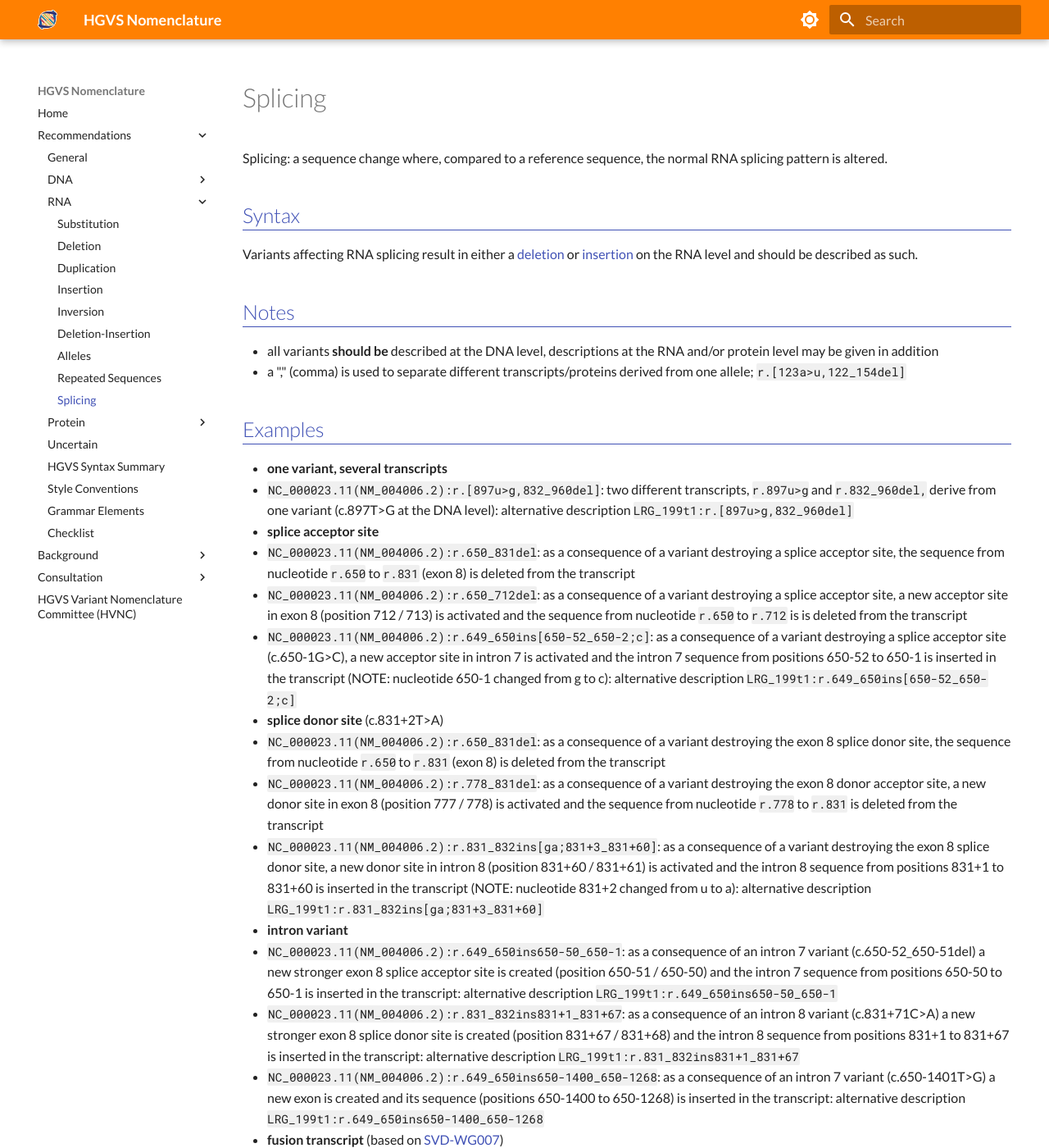
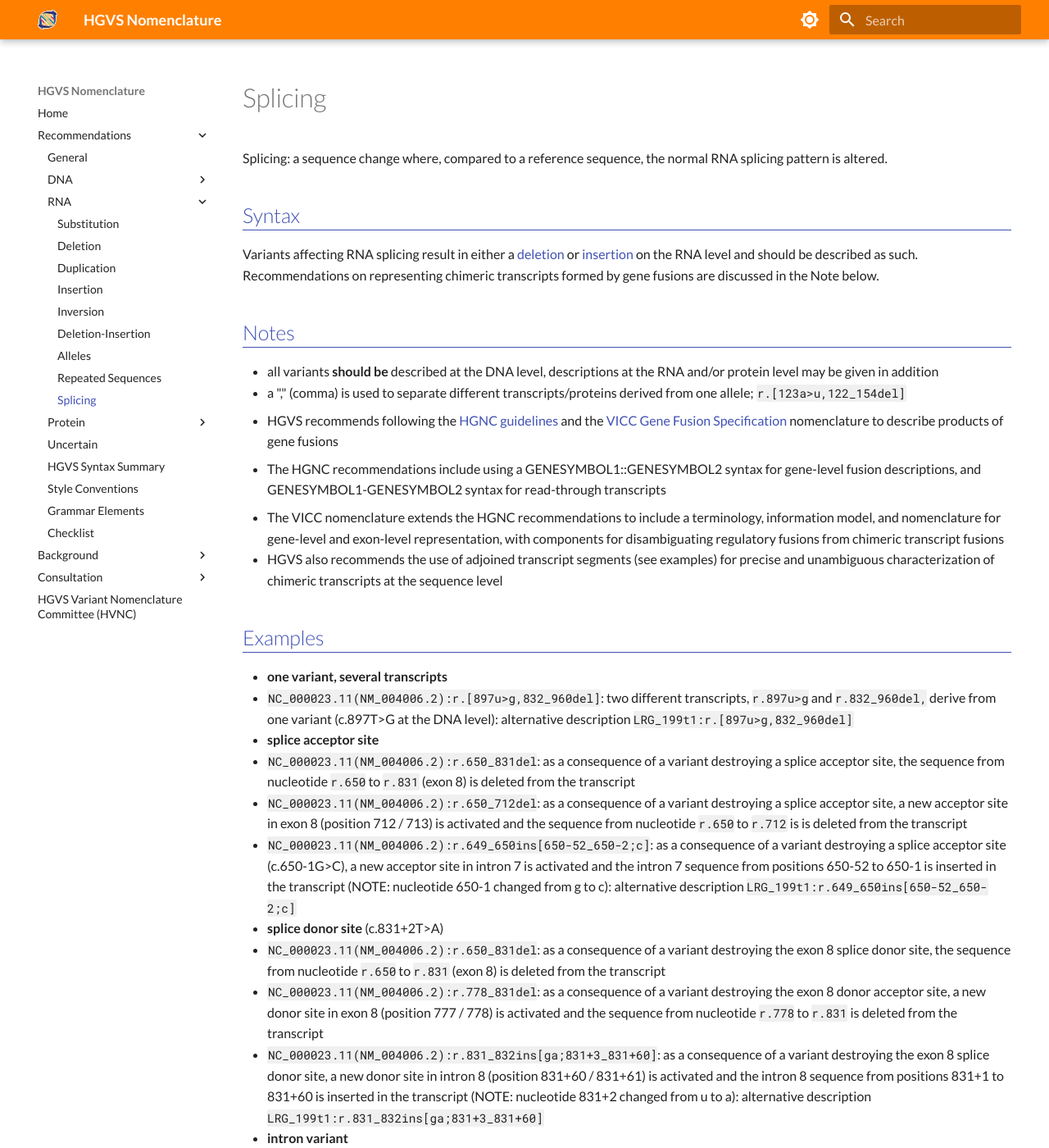
Before and after one commit to HGVSnomenclature/hgvs-nomenclature, an MkDocs documentation site: the page built from docs/recommendations/RNA/splicing.md, in a window 1280 px wide and 1400 px high. Shown: the whole window at 82% size. Built offline with MkDocs 1.6.1 and Material for MkDocs 9.7.7, drawn with Linux system fonts in a browser that asks for light colours; some of the changed text lies outside the part shown.

Commit message:
Imported VarNomen PR 34 after repo was archived.

```diff
--- a/docs/recommendations/RNA/splicing.md
+++ b/docs/recommendations/RNA/splicing.md
@@ -6,12 +6,17 @@ Splicing: a sequence change where, compared to a reference sequence, the normal
 
 ## Syntax
 
-Variants affecting RNA splicing result in either a [deletion](deletion.md) or [insertion](insertion.md) on the RNA level and should be described as such.
+Variants affecting RNA splicing result in either a [deletion](deletion.md) or [insertion](insertion.md) on the RNA level and should be described as such. Recommendations on representing chimeric transcripts formed by gene fusions are discussed in the Note below.
 
 ## Notes
 
 - all variants **should be** described at the DNA level, descriptions at the RNA and/or protein level may be given in addition
 - a "," (comma) is used to separate different transcripts/proteins derived from one allele; `r.[123a>u,122_154del]`
+- HGVS recommends following the [HGNC guidelines](https://www.genenames.org/about/guidelines/) and the [VICC Gene Fusion Specification](https://fusions.cancervariants.org/en/latest) nomenclature to describe products of gene fusions
+
+  - The HGNC recommendations include using a GENESYMBOL1::GENESYMBOL2 syntax for gene-level fusion descriptions, and GENESYMBOL1-GENESYMBOL2 syntax for read-through transcripts
+  - The VICC nomenclature extends the HGNC recommendations to include a terminology, information model, and nomenclature for gene-level and exon-level representation, with components for disambiguating regulatory fusions from chimeric transcript fusions
+  - HGVS also recommends the use of adjoined transcript segments (see examples) for precise and unambiguous characterization of chimeric transcripts at the sequence level
 
 ## Examples
 
@@ -29,7 +34,7 @@ Variants affecting RNA splicing result in either a [deletion](deletion.md) or [i
   - `NC_000023.11(NM_004006.2):r.649_650ins650-50_650-1`: as a consequence of an intron 7 variant (c.650-52_650-51del) a new stronger exon 8 splice acceptor site is created (position 650-51 / 650-50) and the intron 7 sequence from positions 650-50 to 650-1 is inserted in the transcript: alternative description `LRG_199t1:r.649_650ins650-50_650-1`
   - `NC_000023.11(NM_004006.2):r.831_832ins831+1_831+67`: as a consequence of an intron 8 variant (c.831+71C>A) a new stronger exon 8 splice donor site is created (position 831+67 / 831+68) and the intron 8 sequence from positions 831+1 to 831+67 is inserted in the transcript: alternative description `LRG_199t1:r.831_832ins831+1_831+67`
   - `NC_000023.11(NM_004006.2):r.649_650ins650-1400_650-1268`: as a consequence of an intron 7 variant (c.650-1401T>G) a new exon is created and its sequence (positions 650-1400 to 650-1268) is inserted in the transcript: alternative description `LRG_199t1:r.649_650ins650-1400_650-1268`
-- **fusion transcript** (based on [SVD-WG007](../../consultation/SVD-WG007.md))
+- **adjoined transcript segments** (based on [SVD-WG007](../../consultation/SVD-WG007.md)  and subsequent alignment with the [VICC Gene Fusion Specification](https://fusions.cancervariants.org/en/latest) terminology)
   - `NM_002354.2:r.-358_555::NM_000251.2:r.212_*279`: describes an EPCAM::MSH2 fusion transcript where nucleotides `r.-358` to `r.555` (EPCAM gene, reference transcript `NM_002354.2) are spliced to nucleotides r.212` to `r.*279` (MSH2 gene, reference transcript NM_000251.2)
 - **uncertain** (RNA not analysed)
   - `NC_000023.11(NM_004006.2):r.(76a>c)`: RNA was not anaysed but a substitution of the "a" nucleotide at `r.76` by a "c" is predicted
```
Also changed, not shown: docs/background/glossary.md (+10 -2 lines), docs/consultation/SVD-WG007.md (+2 -0 lines), docs/recommendations/RNA/delins.md (+0 -6 lines), docs/recommendations/general.md (+6 -3 lines).
